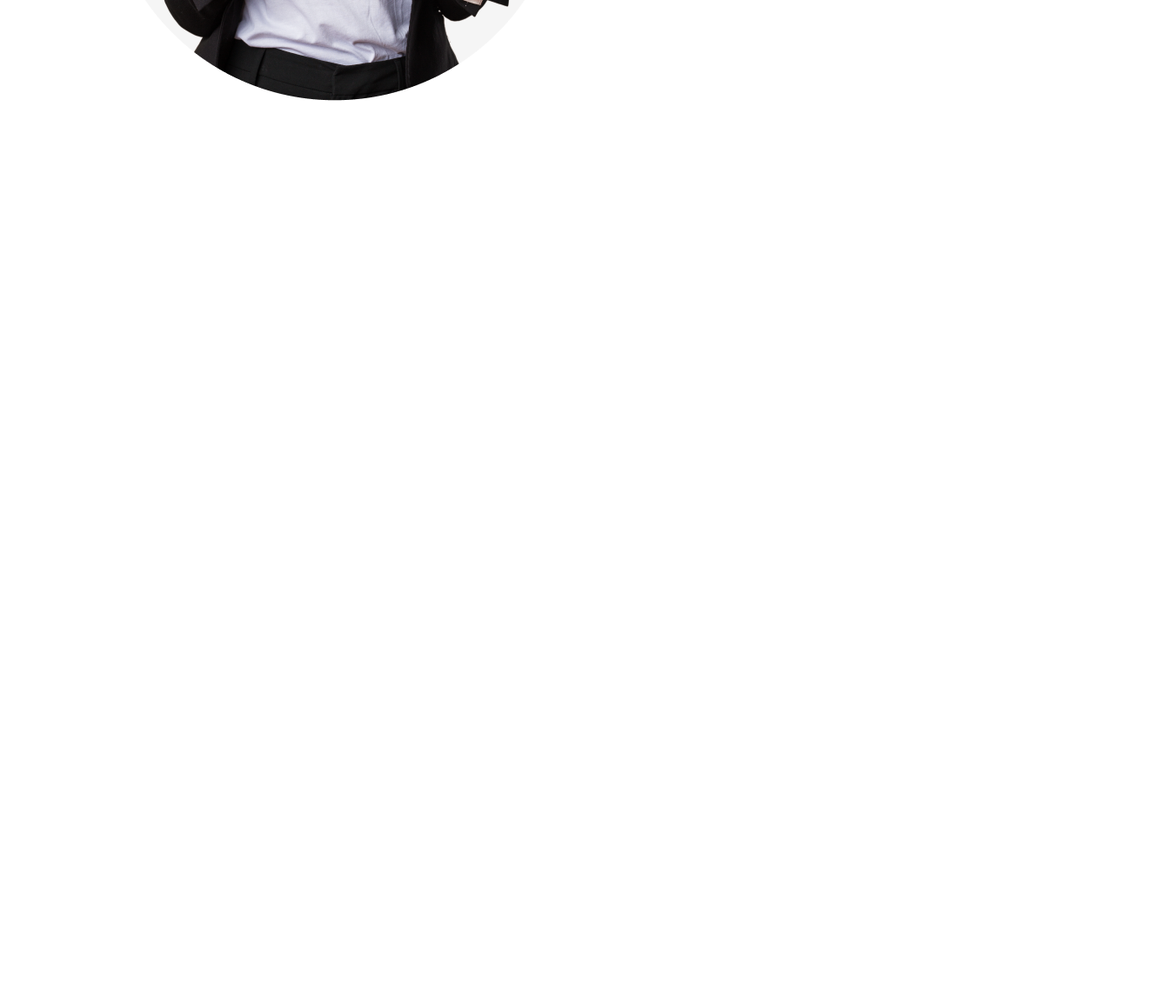
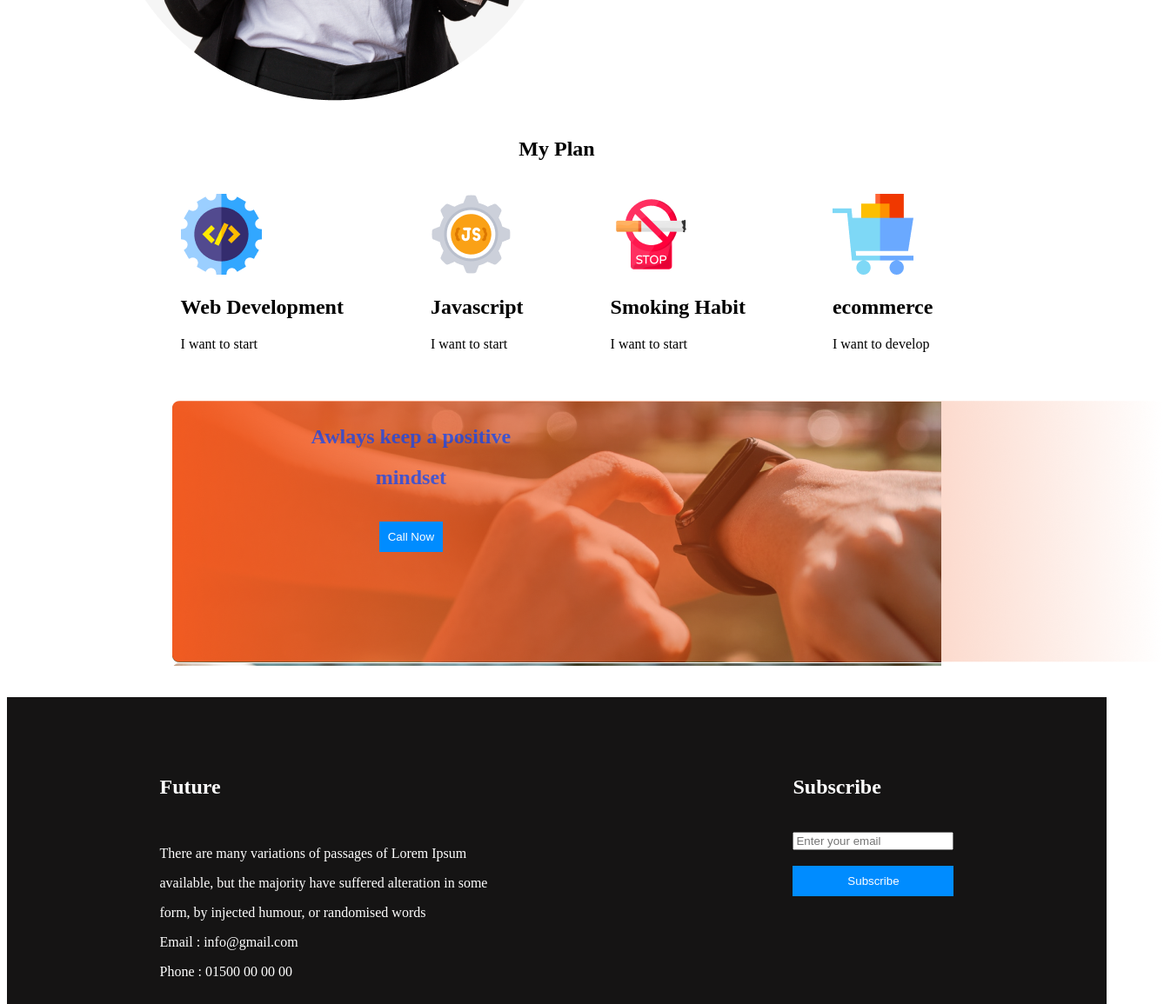
Before and after one commit to Bulbulhasan1417/Assignment, a plain HTML site: page index.html in a window 1280 px wide. Shown: the part 1279-2434 px from the top of the page at 87% size, 1338 px wide, since content can reach past the window. Before the commit the page ends 1407 px from the top, so only its background shows below. Drawn offline with Linux system fonts and the light colour scheme.

Commit message:
thard commit added section footer

```diff
--- a/index.html
+++ b/index.html
@@ -143,6 +143,79 @@
       </section>
       <!-- my plans -->
 
+    <br />
+    <section>
+      <div>
+        <h1 class="justify-center">My Plan</h1>
+        <br>
+      </div>
+      <div>
+        <div class="div-flex">
+          <div>
+            <img src="./img/web.png" alt="" />
+            <h1>Web Development</h1>
+            <p>I want to start</p>
+          </div>
+          <div>
+            <img src="./img/js.png" alt="" />
+            <h1>Javascript</h1>
+            <p>I want to start</p>
+          </div>
+          <div>
+            <img src="./img/smoke.png" alt="" />
+            <h1>Smoking Habit</h1>
+            <p>I want to start</p>
+          </div>
+          <div>
+            <img src="./img/ecom.png" alt="" />
+            <h1>ecommerce</h1>
+            <p>I want to develop</p>
+          </div>
+        </div>
+      </div>
+    </section>
+     <!-- watch -->
+
+     <section>
+        <div class="watch-time">
+          <img src="./img/gradient2.png" alt="" />
+          <div class="ab">
+            <h1>Awlays keep a positive</h1>
+            <h1>mindset</h1>
+            <br>
+            <button class="btn">Call Now</button>
+          </div>
+        </div>
+      </section>
+      <br>
+      <br>
+  <!-- footer -->
+      <section class="bg-black">
+        <div class="margin">
+          <h1>Future</h1>
+          <br>
+          <p>There are many variations of passages of Lorem Ipsum</p>
+          <p>available, but the majority have suffered alteration in some</p>
+          <p>form, by injected humour, or randomised words</p>
+          <p>Email : info@gmail.com</p>
+          <p>Phone : 01500 00 00 00</p>
+          <br>
+          <div class="gap">
+              <img src="./img/fb.png" alt="">
+              <img src="./img/twitter.png" alt="">
+              <img src="./img/youtube.png" alt="">
+          </div>
+        </div>
+        <div class="top">
+          <h1>Subscribe</h1>
+          <br>
+          <input type="text" class="inptu" placeholder="Enter your email">
+          <br>
+
+          <button class="btn">Subscribe</button>
+        </div>
+      </section>
+
 
 
 
--- a/styles/style.css
+++ b/styles/style.css
@@ -24,3 +24,53 @@
     margin-top: 20px;
     justify-content: space-around;
   }
+  /* plan */
+  .mt-10 {
+    margin-top: 190px;
+  }
+  .justify-center {
+    text-align: center;
+    font-weight: bold;
+  }
+  .div-flex {
+    display: flex;
+    gap: 100px;
+    justify-content: center;
+  }
+  .watch-time {
+    background-image: url(../img/watch.png);
+    margin: auto;
+    width: 70%;
+    margin-top: 40px;
+    position: relative;
+    text-align: center;
+    color: rgba(0, 68, 255, 0.705);
+  }
+
+  .ab {
+    position: absolute;
+    top: 8px;
+    left: 160px;
+  }
+  .bg-black {
+    background: #151414;
+    display: flex;
+    justify-content: space-around;
+  }
+  .bg-black p {
+    color: white;
+  }
+  .bg-black h1 {
+    color: white;
+  }
+  .margin {
+    padding: 70px;
+  }
+  .top {
+    padding: 70px;
+    display: flex;
+    flex-direction: column;
+  }
+  .gap{
+    gap: 100px;
+  }
```
Also changed, not shown: img/watch.png (added).
